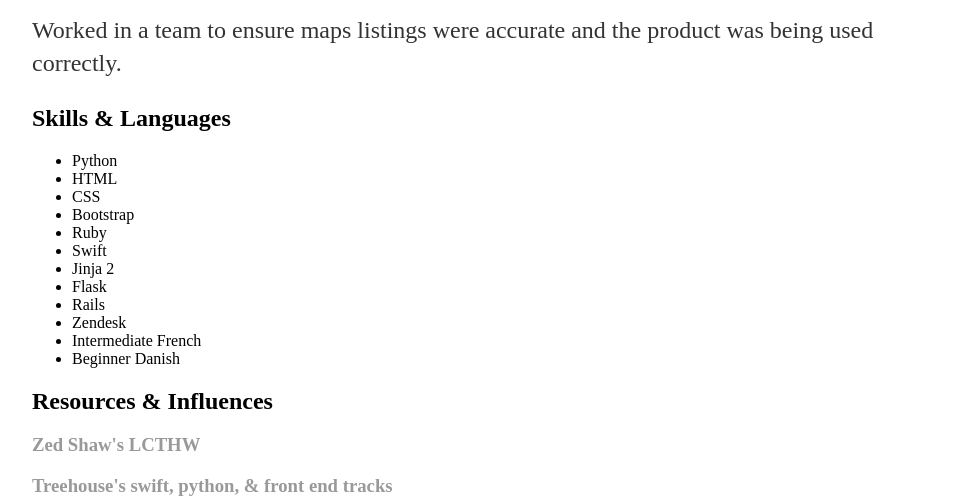
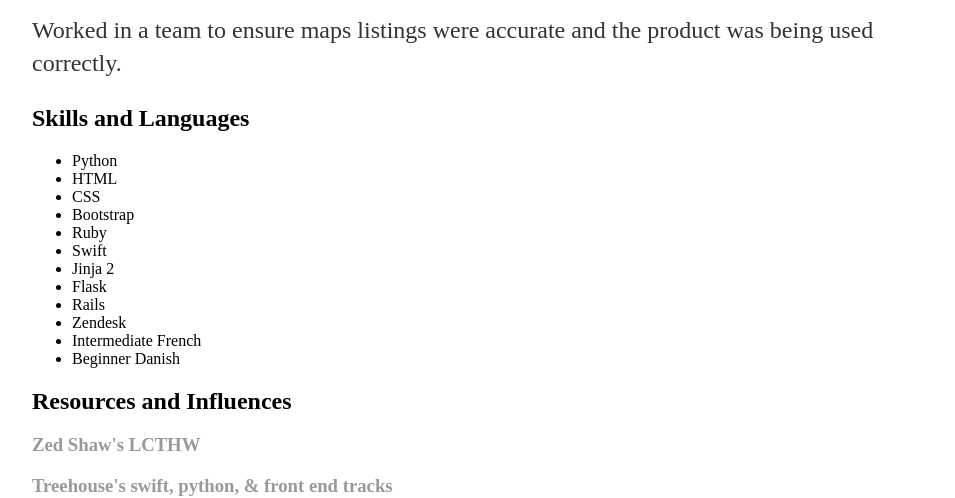
Before and after one commit to JessicaRitter/jessicaritter, a Jekyll site: the page built from cv/index.html, in a window 1280 px wide. Shown: the part 880-1378 px from the top of the page, without its empty margins (160-1115 px from the left). Built offline with Jekyll 4.4.1, drawn with Linux system fonts in a browser that asks for light colours.

Commit message:
Update index.html

```diff
--- a/cv/index.html
+++ b/cv/index.html
@@ -22,7 +22,7 @@
 <h2>Google Maps(contract)</h2>
 <h3>Local Data Quality Evaluator, September 2015-January 2014</h3>
 <p>Worked in a team to ensure maps listings were accurate and the product was being used correctly.</p>
-<h2>Skills & Languages</h2>
+<h2>Skills and Languages</h2>
 <ul>
 <li>Python</li>
 <li>HTML</li>
@@ -37,7 +37,7 @@
 <li>Intermediate French</li>
 <li>Beginner Danish</li>
 </ul>
-<h2>Resources & Influences</h2>
+<h2>Resources and Influences</h2>
 <h3><a href="https://learncodethehardway.org/" target="_blank">Zed Shaw's LCTHW</a></h3>
 <h3><a href="https://teamtreehouse.com/tracks" target="_blank">Treehouse's swift, python, & front end tracks</a></h3>
 <h3><a href="https://rubymonk.com" target="_blank">Ruby Monk</a></h3>
```
